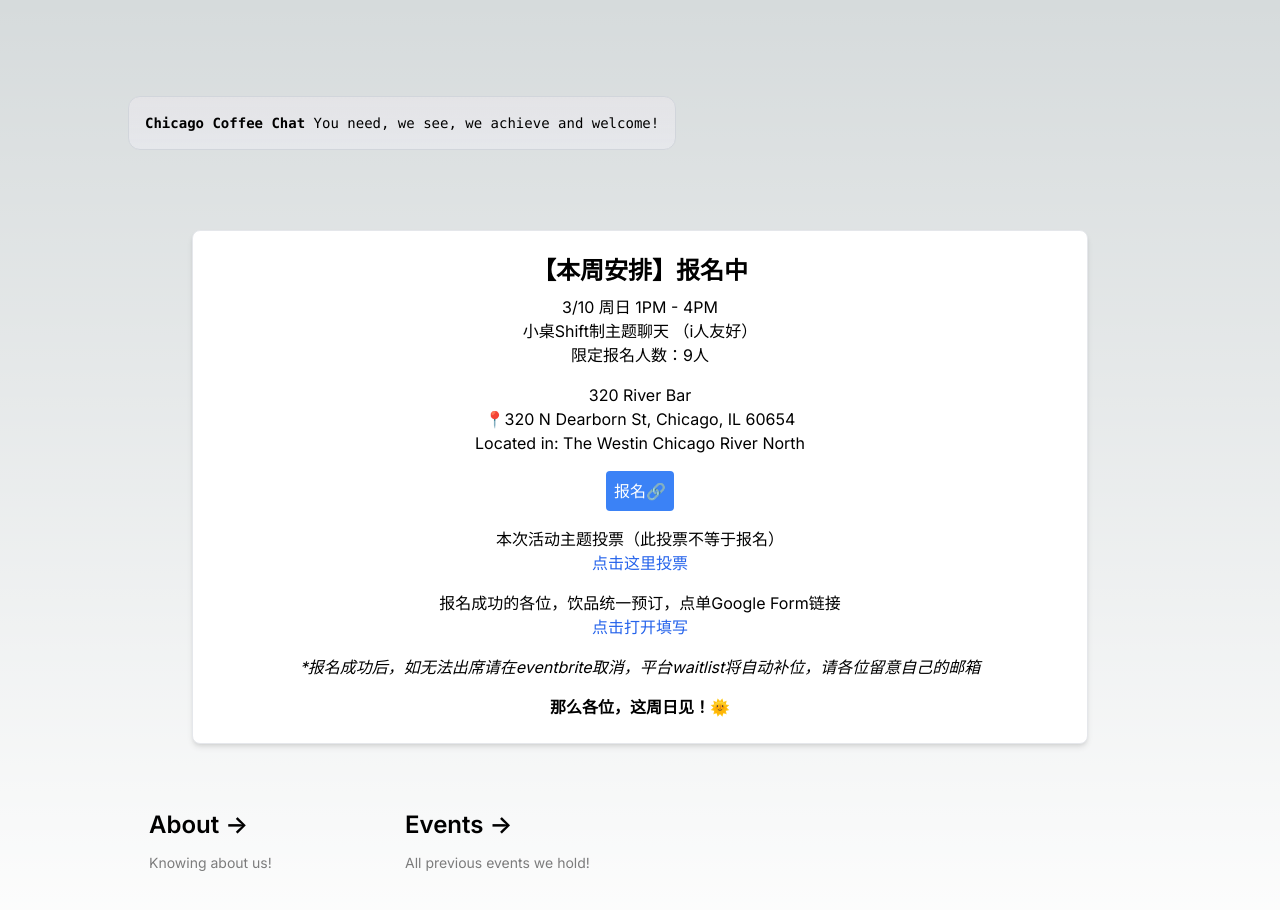
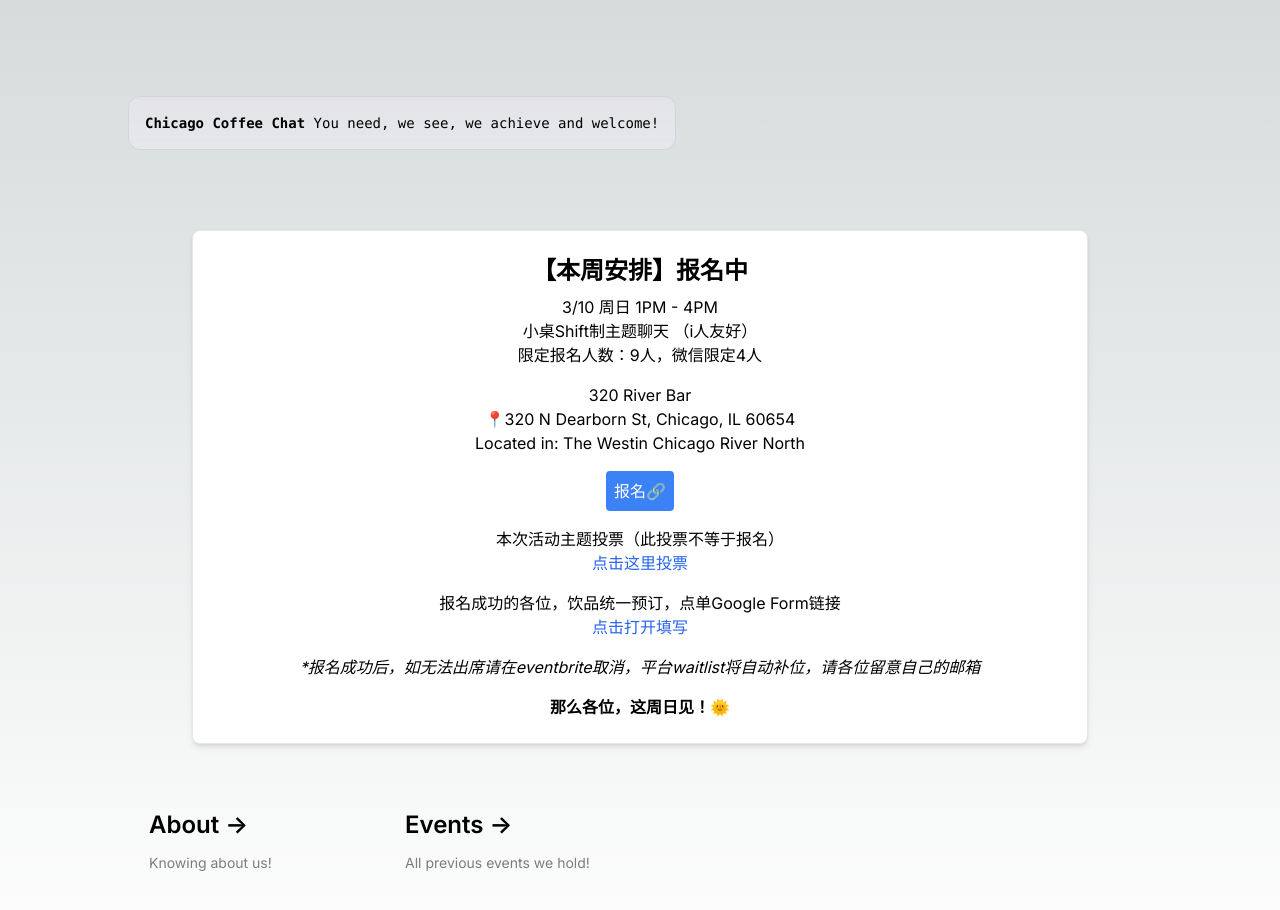
Before and after one commit to Brack-Wang/nextjs, a Next.js app: page / in a window 1280 px wide. Shown: the top 910 px of the page. Built offline with nearby package versions, Linux system fonts and the light colour scheme.

Commit message:
Update page.tsx

```diff
--- a/app/page.tsx
+++ b/app/page.tsx
@@ -18,13 +18,14 @@ export default function Home() {
 
         {/* TODO: Change the content for weekly events' information below */}
         <h2 className="text-2xl font-bold mb-2">【本周安排】报名中</h2>
-        <p className="mb-4">3/10 周日 1PM - 4PM<br />️小桌Shift制主题聊天 （i人友好）<br />限定报名人数：9人</p>
+        <p className="mb-4">3/10 周日 1PM - 4PM<br />️小桌Shift制主题聊天 （i人友好）<br />限定报名人数：9人，微信限定4人</p>
         <p className="mb-4">320 River Bar<br />📍320 N Dearborn St, Chicago, IL 60654<br />Located in: The Westin Chicago River North</p>
         <a href="https://www.eventbrite.co.nz/e/cfcht-310-1pm-tickets-858290468897?aff=oddtdtcreator" target="_blank" className="inline-block bg-blue-500 text-white p-2 rounded hover:bg-blue-700 transition duration-300 ease-in-out">报名🔗</a>
         <p className="mt-4">本次活动主题投票（此投票不等于报名）<br /><a href="https://forms.gle/3BLyjCJshx5oz3Uv8" className="text-blue-600 hover:underline" target="_blank">点击这里投票</a></p>
         <p className="mt-4">报名成功的各位，饮品统一预订，点单Google Form链接<br /><a href="https://forms.gle/SiBYXj3vpWv8xURL6" className="text-blue-600 hover:underline" target="_blank">点击打开填写</a></p>
         <p className="mt-4 italic">*报名成功后，如无法出席请在eventbrite取消，平台waitlist将自动补位，请各位留意自己的邮箱</p>
         <p className="mt-4 font-bold">那么各位，这周日见！🌞</p>
+
 
       </div>
       {/* Event Details Replacement End */}
```
